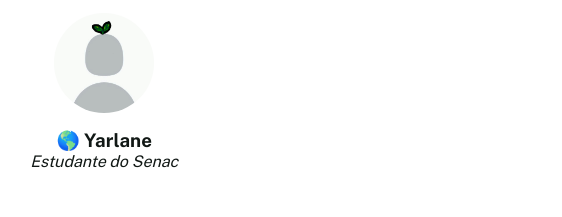
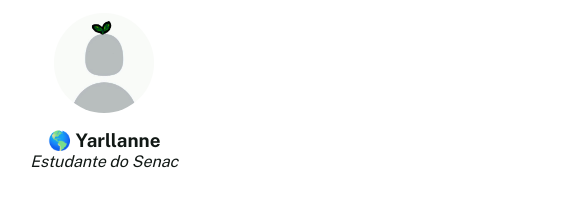
Before and after one commit to PedroTavares05/Senac-Meio-ambiente-, a plain HTML site: page index.html in a window 1280 px wide. Shown: the part 583-800 px from the top of the page, 718-1280 px from the left. Drawn offline with nearby package versions, Linux system fonts and the light colour scheme.

Commit message:
atualização do nome da yarlane para yarllanne

```diff
--- a/index.html
+++ b/index.html
@@ -104,7 +104,7 @@
               <div class="team-member">
                 <img class="member-pic" src="imagens/01f2e675b569d50016a85dde17d906d2.jpg" alt="Yarlane" style="width:100px;height:100px;border-radius:50%;">
                 <div>
-                  <h3>🌎 Yarlane</h3>
+                  <h3>🌎 Yarllanne</h3>
                   <p><em>Estudante do Senac</em></p>
                 </div>
               </div>
```
